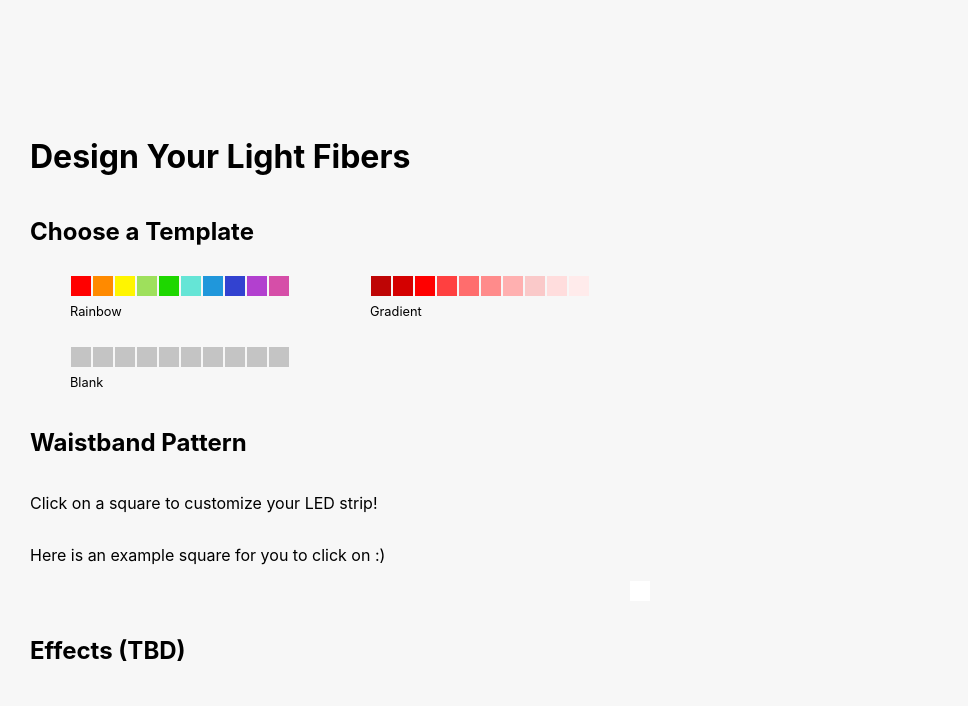
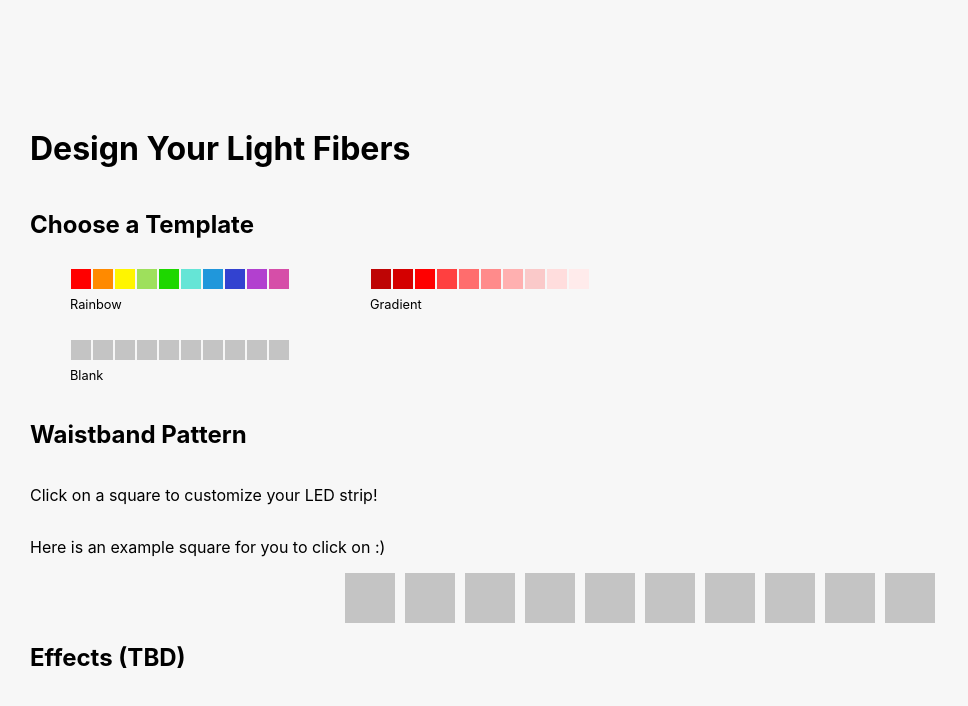
Before and after one commit to linhnguyen817/light-fiber-gui, a React (Create React App) app: page / in a window 1280 px wide. Shown: the top 706 px of the page, without its empty margins (0-968 px from the left). Built offline with nearby package versions, Linux system fonts and the light colour scheme.

Commit message:
display 10 boxes in pattern preview

```diff
--- a/src/LEDSquare.tsx
+++ b/src/LEDSquare.tsx
@@ -7,7 +7,7 @@ export interface LEDSquareProps {
   }
 export const LEDSquare : FunctionComponent<LEDSquareProps>  = ({onChange}) => {
     const [colorPicker, showColorPicker] = useState(false);
-    const [squareColor, changeColor] = useState("#fff");
+    const [squareColor, changeColor] = useState("#C4C4C4");
     const componentMounted = useRef(true);
 
     useEffect(() => {
@@ -24,6 +24,33 @@ export const LEDSquare : FunctionComponent<LEDSquareProps>  = ({onChange}) => {
             <div className="box" style={{backgroundColor: squareColor}}
                 onClick={() => showColorPicker(!colorPicker)}
             />
+            <div className="box" style={{backgroundColor: "#C4C4C4"}}
+                // onClick={() => showColorPicker(!colorPicker)}
+            />
+            <div className="box" style={{backgroundColor: "#C4C4C4"}}
+                // onClick={() => showColorPicker(!colorPicker)}
+            />
+            <div className="box" style={{backgroundColor: "#C4C4C4"}}
+                // onClick={() => showColorPicker(!colorPicker)}
+            />
+            <div className="box" style={{backgroundColor: "#C4C4C4"}}
+                // onClick={() => showColorPicker(!colorPicker)}
+            />
+            <div className="box" style={{backgroundColor: "#C4C4C4"}}
+                // onClick={() => showColorPicker(!colorPicker)}
+            />
+            <div className="box" style={{backgroundColor: "#C4C4C4"}}
+                // onClick={() => showColorPicker(!colorPicker)}
+            />
+            <div className="box" style={{backgroundColor: "#C4C4C4"}}
+                // onClick={() => showColorPicker(!colorPicker)}
+            />
+            <div className="box" style={{backgroundColor: "#C4C4C4"}}
+                // onClick={() => showColorPicker(!colorPicker)}
+            />
+            <div className="box" style={{backgroundColor: "#C4C4C4"}}
+                // onClick={() => showColorPicker(!colorPicker)}
+            />
             {colorPicker && <div className="colorPicker">
                 <SketchPicker
                     color={squareColor}
--- a/src/ledsquare.css
+++ b/src/ledsquare.css
@@ -1,14 +1,14 @@
 .ledsquare {
     display: flex;
-    flex-direction: column;
+    flex-direction: row;
     justify-content: center;
     align-items: center;
 }
 
 .box {
     float: left;
-    height: 20px;
-    width: 20px;
-    margin-bottom: 15px;
-    clear: both;
+    height: 50px;
+    width: 50px;
+    min-width: 20px;
+    margin: auto 5px;
   }
```
